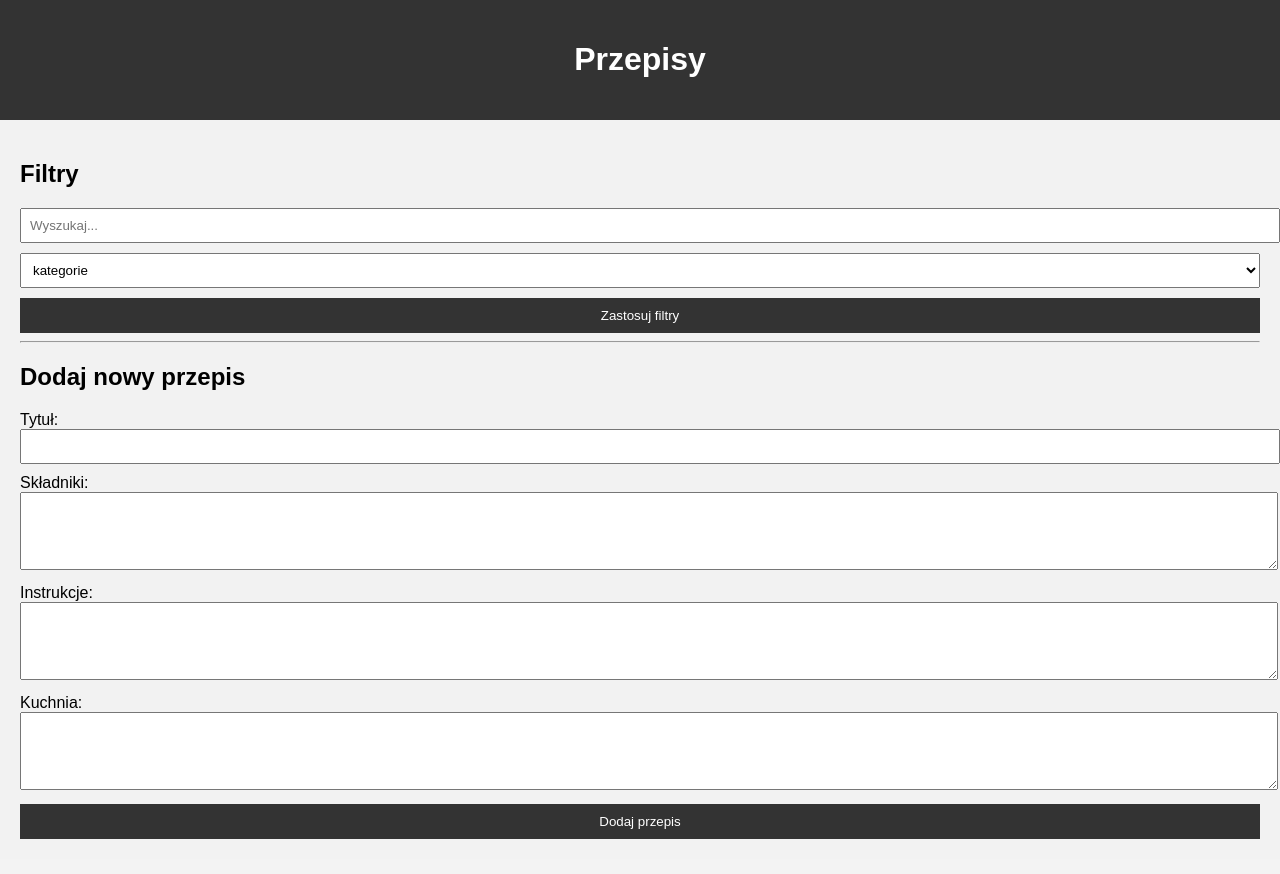
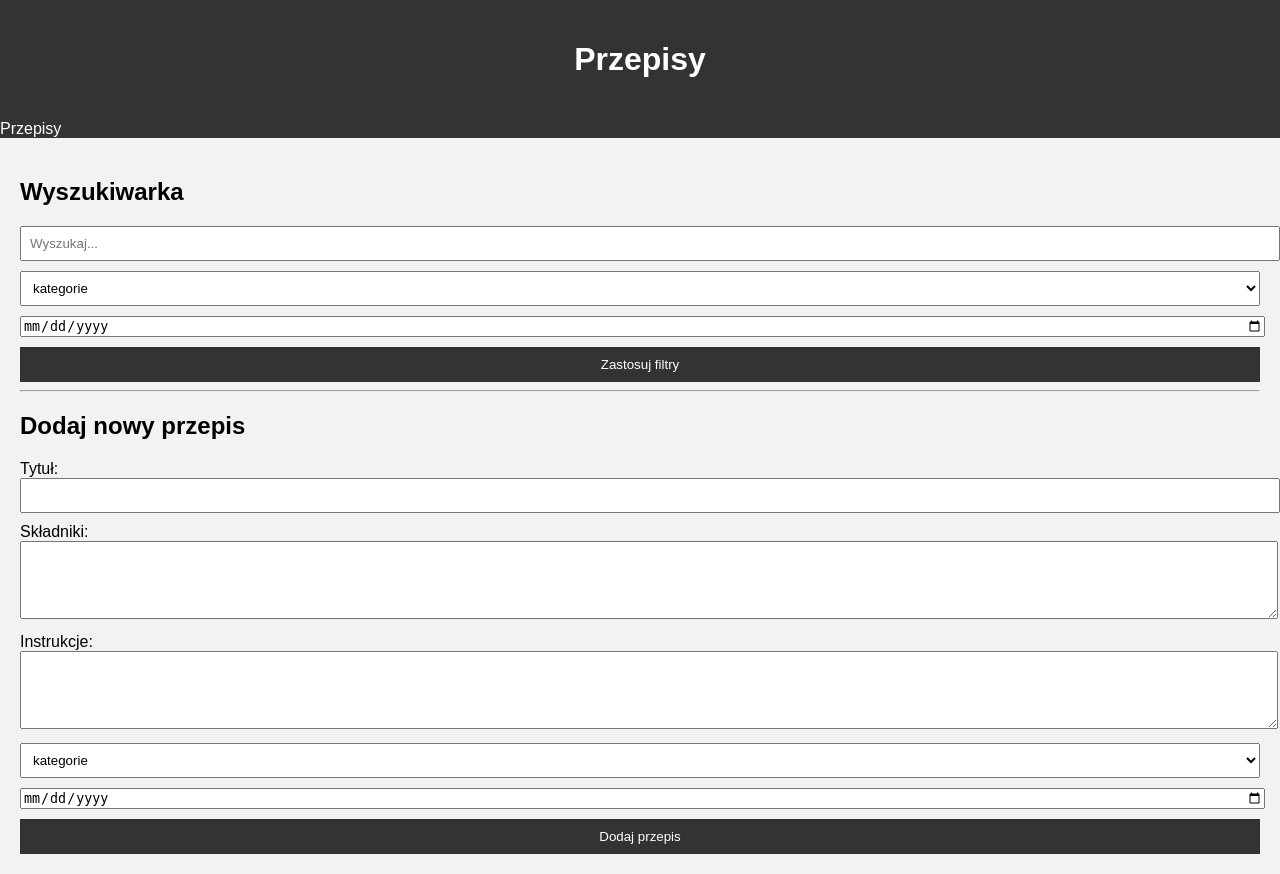
Before and after one commit to lysyzgred/kuchnia, a PHP site: page /strona1.html in a window 1280 px wide. Before the commit the page ends 839 px from the top, so only its background shows below. Run offline with PHP 8.4, Linux system fonts and the light colour scheme.

Commit message:
zmiania na leckji 07.03.2024

```diff
--- a/strona1.html
+++ b/strona1.html
@@ -10,9 +10,12 @@
     <header>
         <h1>Przepisy</h1>
     </header>
+    <nav>
+        <a hover="#">Przepisy</a>
+    </nav>
     <div class="container">
         <aside>
-            <h2>Filtry</h2>
+            <h2>Wyszukiwarka</h2>
             <input type="text" id="search" placeholder="Wyszukaj...">
             <select id="category">
                 <option value="">kategorie</option>
@@ -28,6 +31,9 @@
                 <option value="kuchnia_grecka">Kuchnia grecka</option>
                 <option value="kuchnia_meksykańska">Kuchnia meksykańska</option>
                 <option value="kuchnia_turecka">Kuchnia turecka</option>
+                <option value="kuchnia_angielska">Kuchnia angielska</option>
+                <label for="date">Data</label>
+                <input type="date" id="date" name="date">
             </select>
             <button onclick="applyFilters()">Zastosuj filtry</button>
 
@@ -38,14 +44,28 @@
                 <input type="text" id="title" name="title" required>
                 <label for="składniki">Składniki:</label>
                 <textarea id="składniki" name="składniki" rows="4" required></textarea>
-                <label for="instrukcje">Instrukcje:</label>
-                <textarea id="instrukcje" name="instrukcje" rows="4" required></textarea>
-                <label for="kuchnia">Kuchnia:</label>
-                <textarea id="kuchnia" name="kuchnia" rows="4" required></textarea>
+                <label for="instructions">Instrukcje:</label>
+                <textarea id="instructions" name="instructions" rows="4" required></textarea>
+                <select id="category">
+                    <option value="">kategorie</option>
+                    <option value="kuchnia_włoska">Kuchnia włoska</option>
+                    <option value="kuchnia_polska">Kuchnia polska</option>
+                    <option value="kuchnia_japońska">Kuchnia japońska</option>
+                    <option value="kuchnia_chińska">Kuchnia chińska</option>
+                    <option value="kuchnia_niemiecka">Kuchnia niemiecka</option>
+                    <option value="kuchnia_hiszpańska">Kuchnia hiszpańska</option>
+                    <option value="kuchnia_francuska">Kuchnia francuska</option>
+                    <option value="kuchnia_wietnamska">Kuchnia wietnamska</option>
+                    <option value="kuchnia_czeska">Kuchnia czeska</option>
+                    <option value="kuchnia_grecka">Kuchnia grecka</option>
+                    <option value="kuchnia_meksykańska">Kuchnia meksykańska</option>
+                    <option value="kuchnia_turecka">Kuchnia turecka</option>
+                    <option value="kuchnia_angielska">Kuchnia angielska</option>
+                <label for="data">Data:</label>
+                <input type="date" id="date" name="date">
                 <button>Dodaj przepis</button>
             </form>
         </aside>
     </div>
-
 </body>
 </html>
--- a/style.css
+++ b/style.css
@@ -54,3 +54,14 @@ button:hover {
     padding: 10px;
     margin-bottom: 10px;
 }
+
+input[type="date"] {
+    width: 100%;
+    margin-bottom: 10px;
+}
+
+nav {
+    background-color: #333;
+    color: #fff;
+    text-align: left;
+}
```
